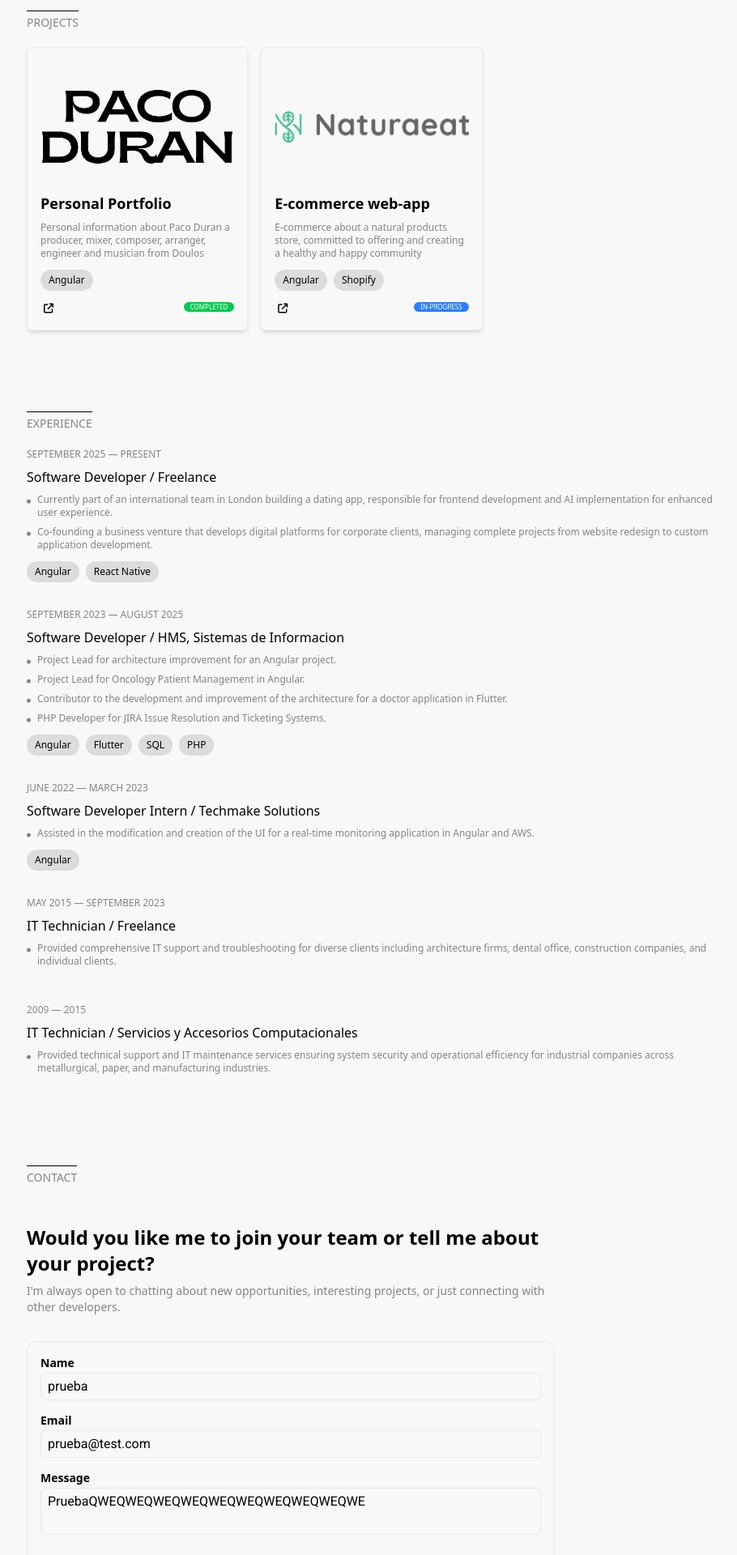
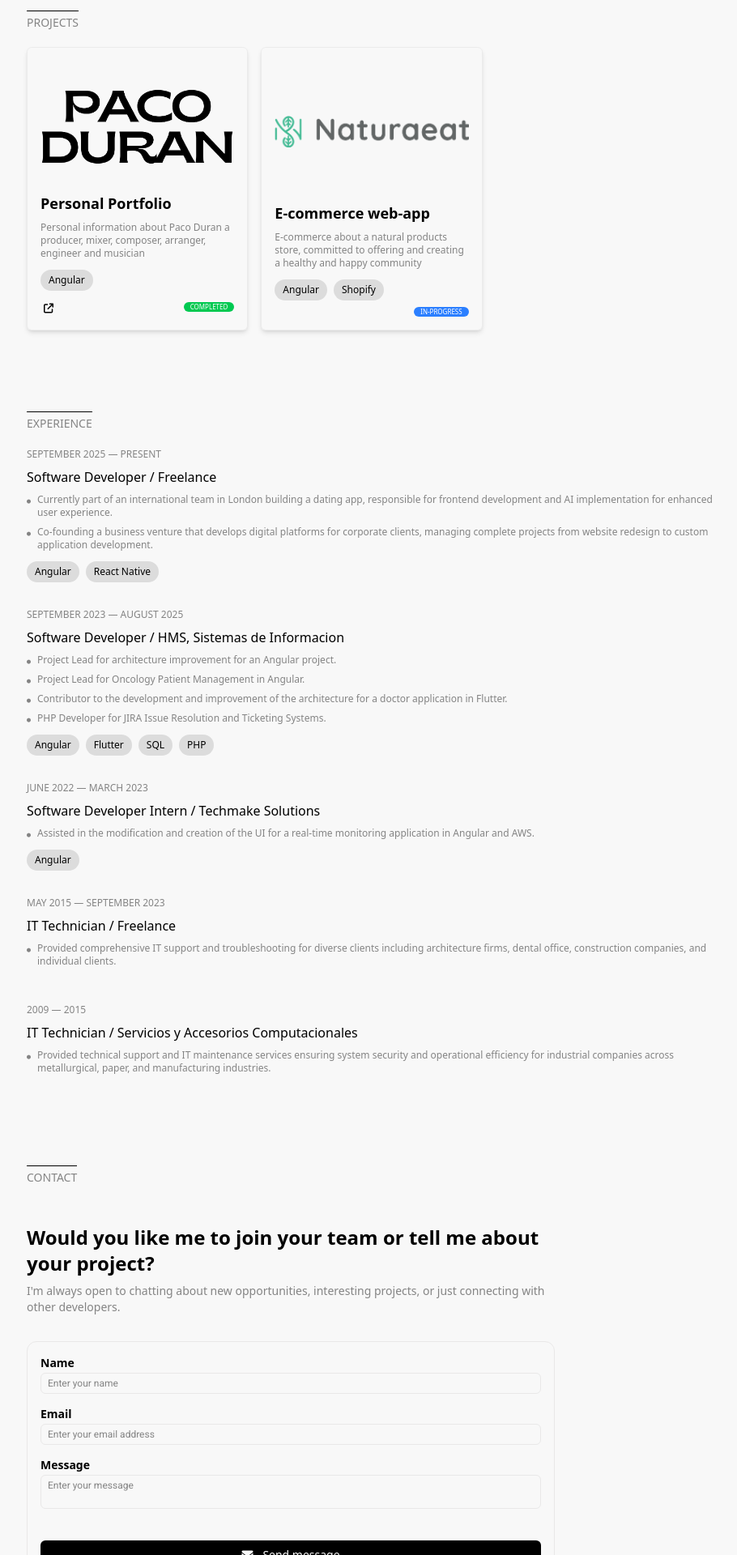
Before and after one commit to ismaelplg/ismaelplg.github.io, an Angular app: page / in a window 1280 px wide. Shown: the part 880-2800 px from the top of the page at 81% size, without its empty margins (181-1091 px from the left). Built offline with nearby package versions, Linux system fonts and the light colour scheme.

Commit message:
chore: changes

```diff
--- a/src/app/layout/layout.component.html
+++ b/src/app/layout/layout.component.html
@@ -3,24 +3,25 @@
         <shared-navbar />
     </div>
 
-    <shared-container>
-        <section id="home" class="">
+    <shared-container class="pt-20">
+        <!-- Ajusta según altura de navbar -->
+        <section id="home">
             <app-home />
         </section>
 
-        <section id="about" class="scroll-py-20">
+        <section id="about">
             <app-about />
         </section>
 
-        <section id="projects" class="scroll-py-20">
+        <section id="projects">
             <app-projects />
         </section>
 
-        <section id="experience" class="scroll-py-20">
+        <section id="experience">
             <app-experience />
         </section>
 
-        <section id="contact" class="">
+        <section id="contact">
             <app-contact />
         </section>
     </shared-container>
--- a/src/app/modules/contact/contact.component.html
+++ b/src/app/modules/contact/contact.component.html
@@ -1,4 +1,4 @@
-<div class="bg-background max-w-[700px] px-6 py-20">
+<div class="bg-background mt-20 max-w-[700px] px-6">
     <!-- DIVIDER -->
     <div class="flex w-fit flex-col">
         <div class="bg-primary h-px"></div>
@@ -26,7 +26,7 @@
                     inputmode="text"
                     type="text"
                     placeholder="Enter your name"
-                    class="border-border placeholder:text-secondary focus:outline-border text-primary font-roboto mt-0.5 rounded-md border px-2 py-1 text-base placeholder:text-xs focus:outline-2"
+                    class="border-border placeholder:text-secondary focus:outline-border text-primary font-roboto mt-0.5 rounded-md border px-2 py-1 text-xs placeholder:text-xs focus:outline-2"
                 />
                 <div class="flex h-[15px] items-center">
                     @if (formUtils.isValidField(contactForm, 'name')) {
@@ -44,12 +44,12 @@
                     inputmode="email"
                     type="text"
                     placeholder="Enter your email address"
-                    class="border-border placeholder:text-secondary focus:outline-border text-primary font-roboto mt-0.5 rounded-md border px-2 py-1 text-base placeholder:text-xs focus:outline-2"
+                    class="border-border placeholder:text-secondary focus:outline-border text-primary font-roboto mt-0.5 rounded-md border px-2 py-1 text-xs placeholder:text-xs focus:outline-2"
                 />
                 <div class="flex h-[15px] items-center">
                     @if (formUtils.isValidField(contactForm, 'email')) {
                         <span class="text-error pl-2 text-[8px]">
-                            {{ formUtils.getFieldError(contactForm, 'name') }}
+                            {{ formUtils.getFieldError(contactForm, 'email') }}
                         </span>
                     }
                 </div>
@@ -62,7 +62,7 @@
                     inputmode="text"
                     type="text"
                     placeholder="Enter your message"
-                    class="border-border placeholder:text-secondary focus:outline-border text-primary font-roboto mt-0.5 resize-none rounded-md border px-2 py-1 text-base placeholder:text-xs focus:outline-2"
+                    class="border-border placeholder:text-secondary focus:outline-border text-primary font-roboto mt-0.5 resize-none rounded-md border px-2 py-1 text-xs placeholder:text-xs focus:outline-2"
                 ></textarea>
                 <div class="flex h-[15px] items-center">
                     @if (formUtils.isValidField(contactForm, 'message')) {
@@ -95,14 +95,16 @@
     </form>
 
     <!-- CV BUTTON -->
-    <button
+    <a
+        href="https://drive.google.com/file/d/11chTFyjiFPGTqJSPvjPOPDoT8c64cYgh/view"
+        target="_blank"
         class="border-border mt-6 flex w-full items-center justify-center gap-3 rounded-md border py-2"
     >
         <i class="fa-solid fa-download text-primary text-sm font-medium"></i>
         <span class="text-primary text-sm font-medium">Download CV</span>
-    </button>
+    </a>
     <!-- SOCIALS -->
-    <div class="mt-6 flex items-baseline justify-center gap-3">
+    <div class="my-6 flex items-baseline justify-center gap-3">
         <a
             href="https://github.com/ismaelplg"
             target="_blank"
--- a/src/app/modules/contact/contact.component.ts
+++ b/src/app/modules/contact/contact.component.ts
@@ -30,12 +30,9 @@ export class ContactComponent {
     errorMessage = signal<string>('')
 
     contactForm: FormGroup = this.fb.group({
-        name: ['prueba', [Validators.required, Validators.minLength(5)]],
-        email: ['prueba@test.com', [Validators.required, Validators.email]],
-        message: [
-            'PruebaQWEQWEQWEQWEQWEQWEQWEQWEQWEQWE',
-            [Validators.required, Validators.minLength(15)],
-        ],
+        name: ['', [Validators.required, Validators.minLength(5)]],
+        email: ['', [Validators.required, Validators.email]],
+        message: ['', [Validators.required, Validators.minLength(15)]],
     })
 
     formUtils: typeof FormUtils = FormUtils
--- a/src/app/modules/projects/projects.component.html
+++ b/src/app/modules/projects/projects.component.html
@@ -38,19 +38,16 @@
                         }
                     </div>
                     <div class="mt-2 ml-1 flex items-center justify-between">
-                        <a
-                            [href]="project.link"
-                            target="_blank"
-                            [class.status]="
-                                project.status === 'in-progress'
-                                    ? 'cursor-not-allowed disabled'
-                                    : ''
-                            "
-                        >
-                            <i
-                                class="fa-solid fa-arrow-up-right-from-square text-primary text-xs"
-                            ></i>
-                        </a>
+                        <div>
+                            @if (project.status === 'completed') {
+                                <a [href]="project.link" target="_blank">
+                                    <i
+                                        class="fa-solid fa-arrow-up-right-from-square text-primary text-xs"
+                                    ></i>
+                                </a>
+                            }
+                        </div>
+
                         <h1
                             [ngClass]="projectStatus(project.status)"
                             class="rounded-2xl px-2 text-[8px] font-medium"
--- a/src/app/shared/components/navbar/navbar.component.html
+++ b/src/app/shared/components/navbar/navbar.component.html
@@ -1,7 +1,15 @@
 <nav class="bg-background border-border border px-4 py-2">
     <div class="flex items-center justify-between xl:mx-auto xl:w-[900px]">
         <!-- Logo -->
-        <shared-logotype />
+        <div
+            (click)="
+                sidepanelService.isToggled()
+                    ? sidepanelService.toggleSidepanel()
+                    : null
+            "
+        >
+            <shared-logotype />
+        </div>
 
         <!-- TABLET/DESKTOP LINKS -->
         <div class="hidden lg:flex lg:gap-10">
--- a/src/app/shared/utils/proyects.data.ts
+++ b/src/app/shared/utils/proyects.data.ts
@@ -18,9 +18,9 @@ export const projects: Proyects[] = [
         image: 'images/paco-duran/paco-duran-black-logo.png',
         imageAlt: 'images/paco-duran/paco-duran-white-logo.png',
         description:
-            'Personal information about Paco Duran a producer, mixer, composer, arranger, engineer and musician from Doulos',
+            'Personal information about Paco Duran a producer, mixer, composer, arranger, engineer and musician',
         status: 'completed',
-        link: 'https://paco-duran.vercel.app/',
+        link: 'https://pacoduranmix.com/',
         technologies: ['Angular'],
     },
     {
```
Also changed, not shown: src/app/shared/components/navbar/navbar.component.ts (+1 -6 lines).
